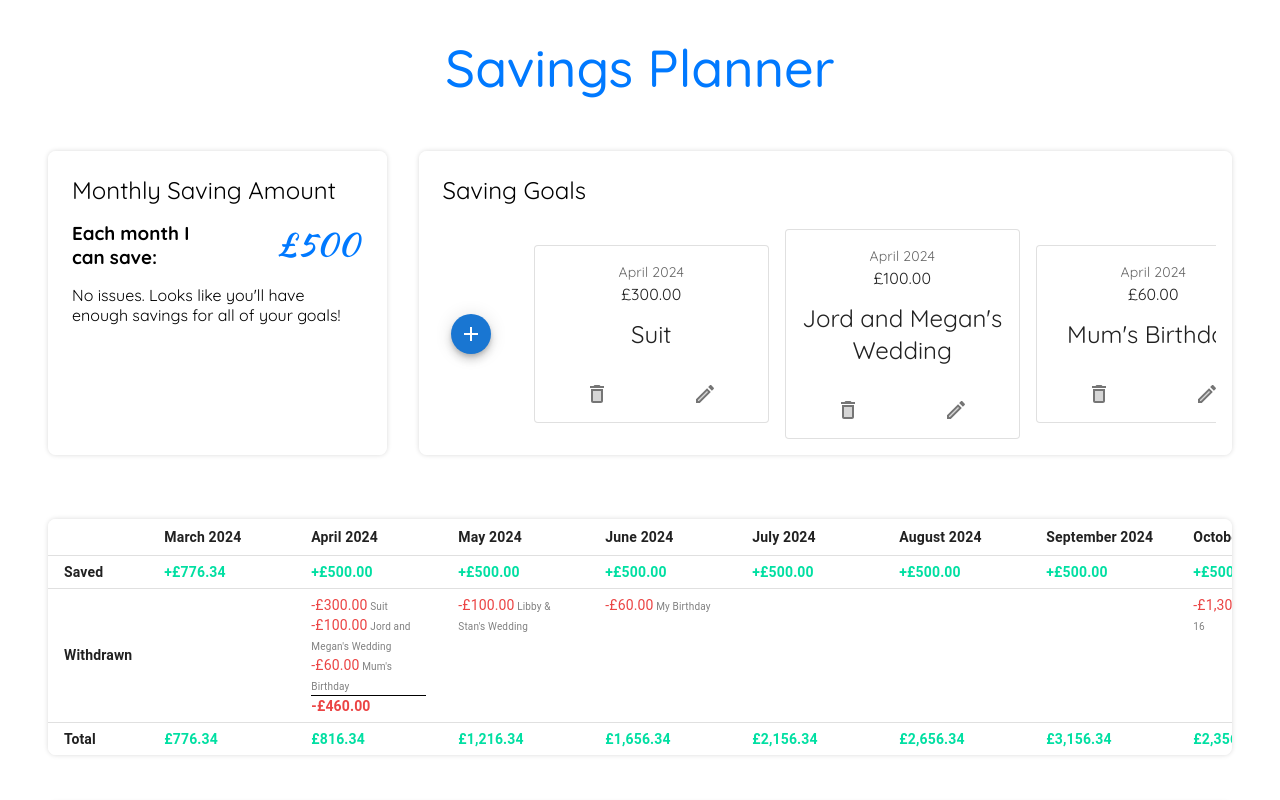
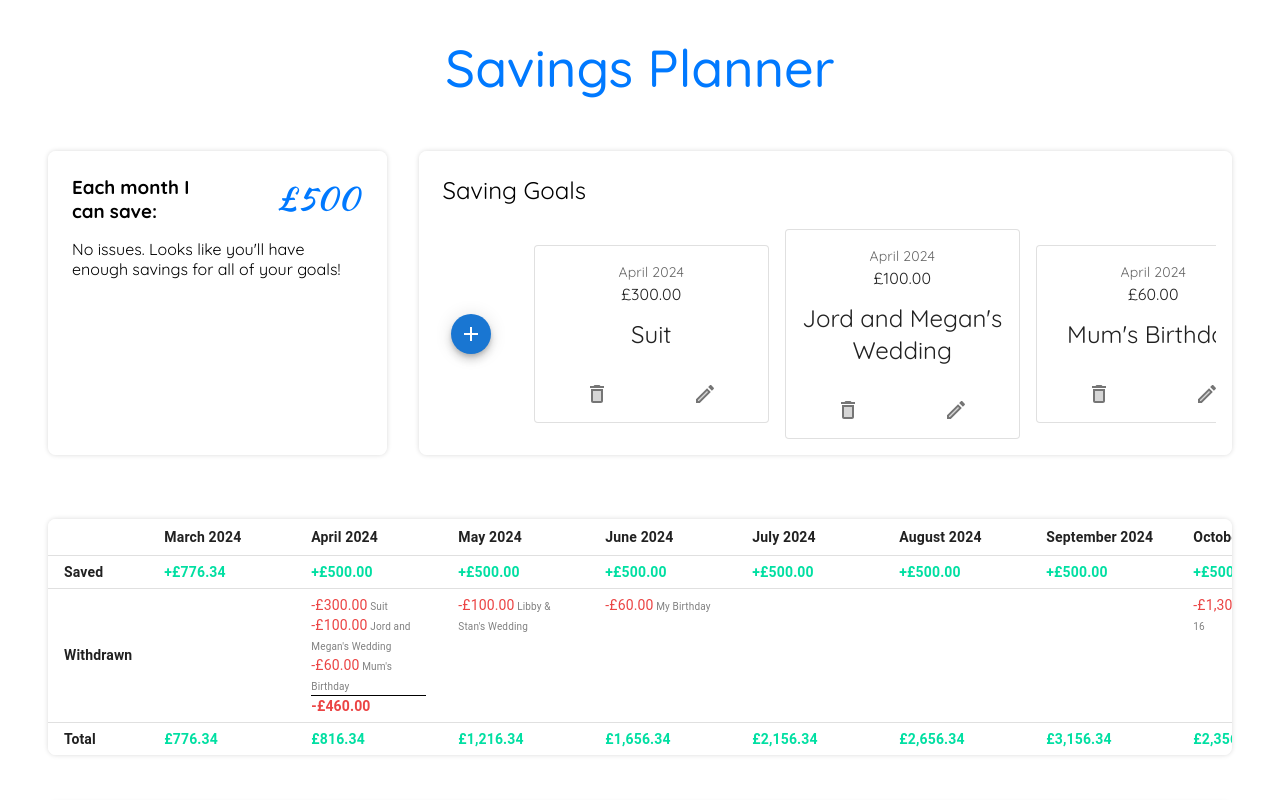
Before and after one commit to AKP-13/savings-planner, a React (Create React App) app: page / in a window 1280 px wide. Shown: the top 800 px of the page. Built offline with nearby package versions, Linux system fonts and the light colour scheme.

Commit message:
Remove title

```diff
--- a/src/monthlySavingAmount/MonthlySavingAmount.tsx
+++ b/src/monthlySavingAmount/MonthlySavingAmount.tsx
@@ -10,8 +10,7 @@ import {
   ExplanationText,
   PoundSign,
   SavingsAmount,
-  SavingsAmountContainer,
-  Title
+  SavingsAmountContainer
 } from './styles';
 import { Container } from '../globalStyles';
 import { SetTableData, TableData, TotalSaved } from '../types';
@@ -86,7 +85,6 @@ const MonthlySavingAmount: FunctionComponent<Props> = ({ tableData, setTableData
 
   return (
     <Container $margin="1rem 1rem 1rem 0" $width="33%">
-      <Title>Monthly Saving Amount</Title>
       <SavingsAmountContainer>
         <SavingsAmount>Each month I can save:</SavingsAmount>
         {isEditing ? (
```
